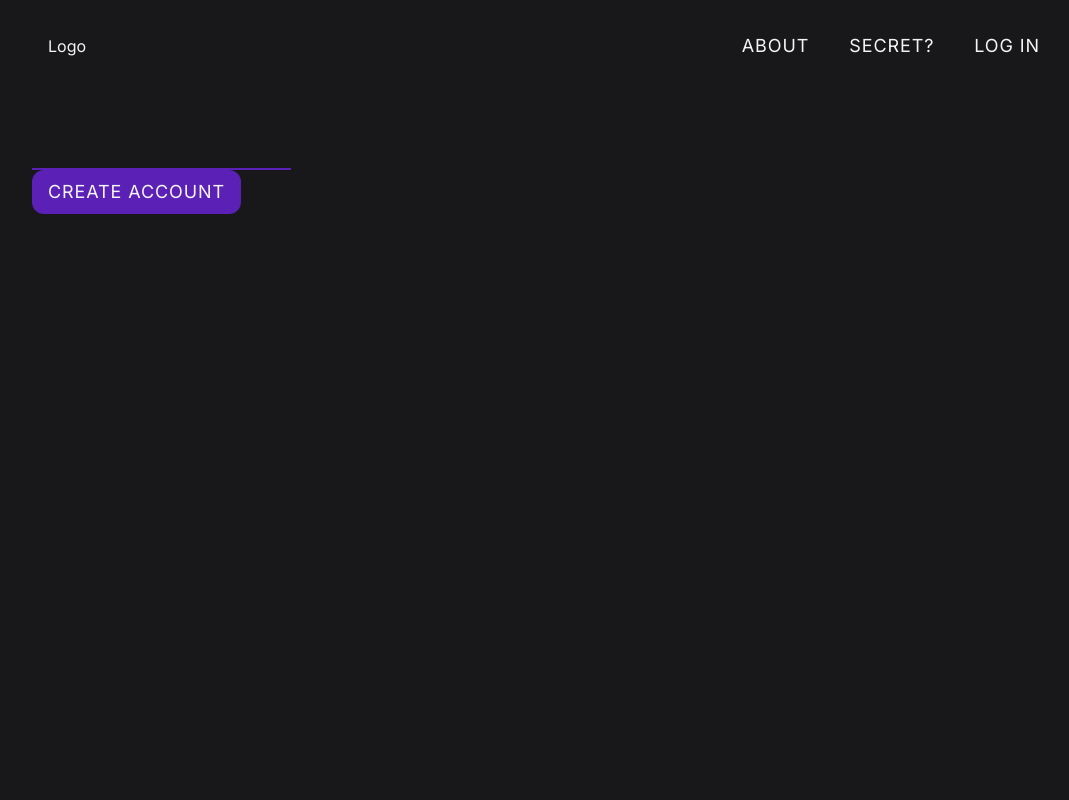
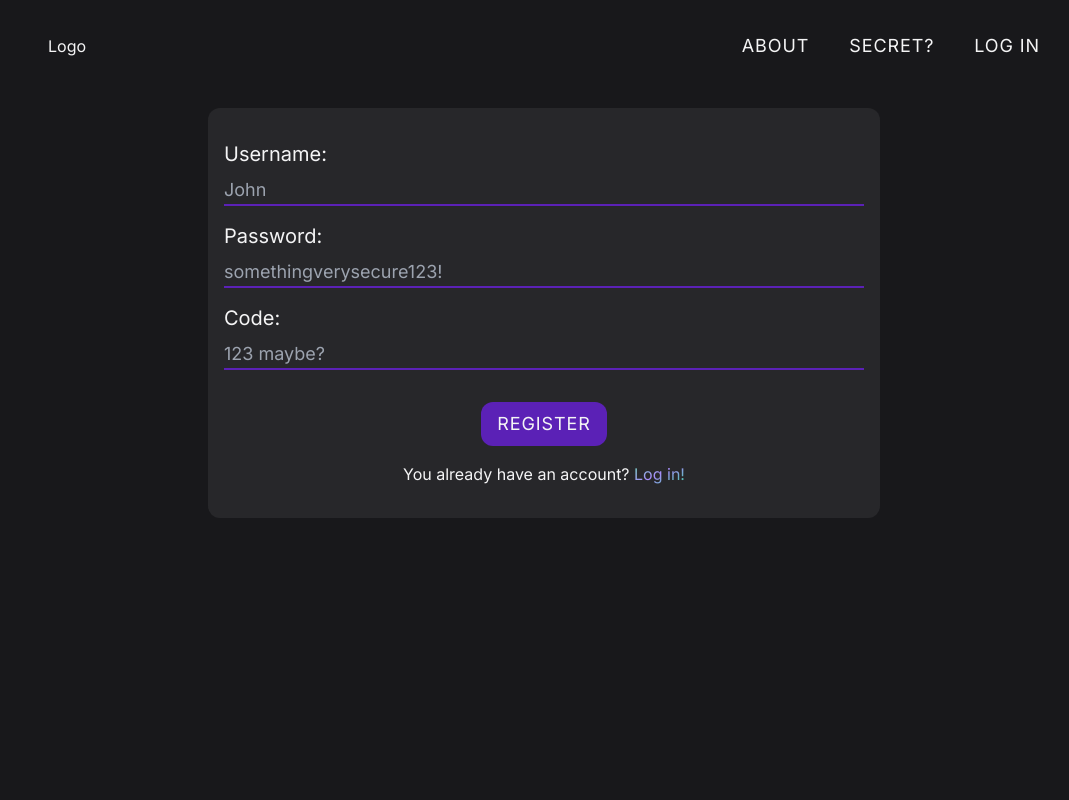
Before and after one commit to lilKriT/nexttasks, a Next.js app: page /register in a window 1280 px wide. Shown: the top 800 px of the page, without its empty margins (96-1165 px from the left). Built offline with nearby package versions, Linux system fonts and the light colour scheme.

Commit message:
Created a register page.

```diff
--- a/app/(users)/login/page.tsx
+++ b/app/(users)/login/page.tsx
@@ -1,5 +1,4 @@
 import Link from "next/link";
-import React from "react";
 
 const LogIn = () => {
   return (
@@ -24,7 +23,7 @@ const LogIn = () => {
               placeholder="somethingverysecure123!"
             />
           </label>
-          <button className="btn btn--primary mt-4">Log In</button>
+          <button className="btn btn--primary mt-4 self-center">Log In</button>
           <p className="text-center">
             You don't have an account yet?{" "}
             <Link href={"/register"} className="link">
--- a/app/(users)/register/page.tsx
+++ b/app/(users)/register/page.tsx
@@ -1,12 +1,46 @@
+import Link from "next/link";
+
 const Register = () => {
   return (
     <div className="min-h-screen flex justify-center">
-      <div className="container mt-8">
-        <form>
-          <label className="formText mt-8 flex gap-4 w-full max-w-2xl">
-            <input type="text" className="formInput" />
+      <div className="container flex justify-center items-start">
+        <form className="form my-8 py-8 flex flex-col gap-4 w-full max-w-2xl">
+          <label className="formLabel">
+            Username:
+            <br />
+            <input
+              type="text"
+              className="formInput w-full mt-2"
+              placeholder="John"
+            />
           </label>
-          <button className="btn btn--primary">Create Account</button>
+          <label className="formLabel">
+            Password:
+            <br />
+            <input
+              type="password"
+              className="formInput w-full mt-2"
+              placeholder="somethingverysecure123!"
+            />
+          </label>
+          <label className="formLabel">
+            Code:
+            <br />
+            <input
+              type="password"
+              className="formInput w-full mt-2"
+              placeholder="123 maybe?"
+            />
+          </label>
+          <button className="btn btn--primary mt-4 self-center">
+            Register
+          </button>
+          <p className="text-center">
+            You already have an account?{" "}
+            <Link href={"/login"} className="link">
+              Log in!
+            </Link>
+          </p>
         </form>
       </div>
     </div>
```
